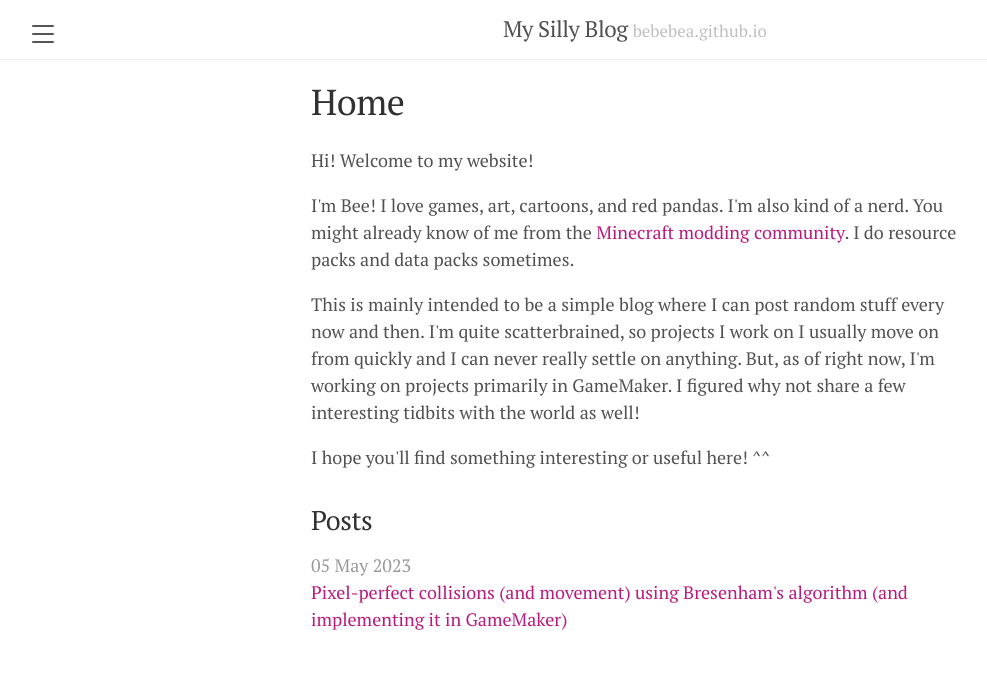
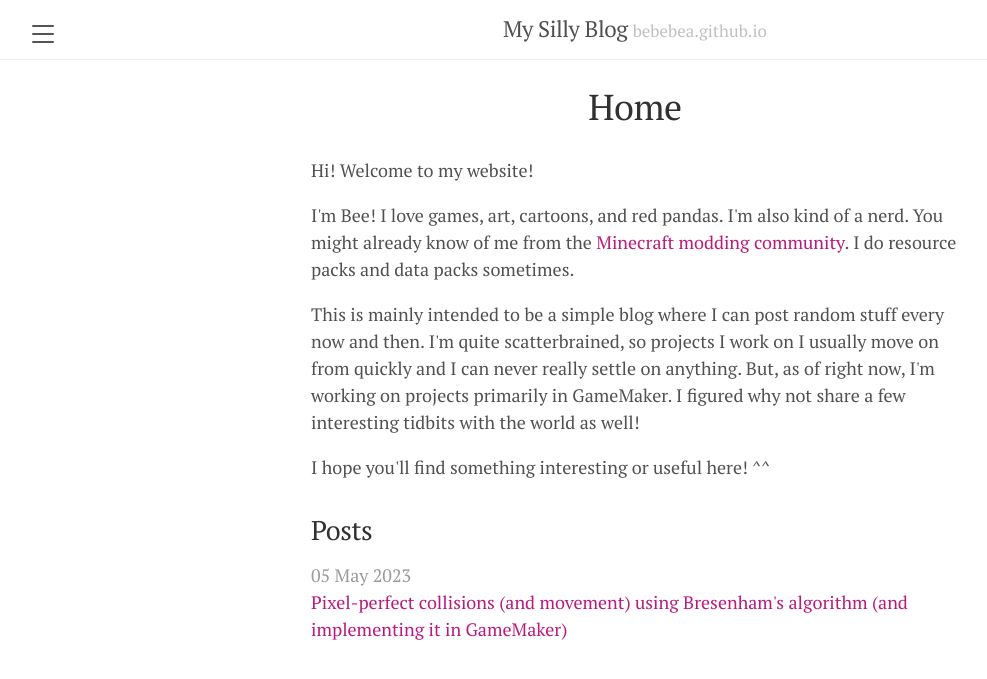
Before and after one commit to bebebea/bebebea.github.io, a Jekyll site: the page built from index.html, in a window 1280 px wide. Shown: the top 679 px of the page, without its empty margins (5-992 px from the left). Built offline with Jekyll 4.4.1, drawn with Linux system fonts in a browser that asks for light colours; the list of posts is cut into pages by our own code.

Commit message:
Update poole.css

```diff
--- a/public/css/poole.css
+++ b/public/css/poole.css
@@ -90,6 +90,8 @@ h1, h2, h3, h4, h5, h6 {
 h1 {
   font-size: 2rem;
   margin-bottom: 1.5rem;
+  line-height: 1.3;
+  text-align: center;
 }
 h2 {
   margin-top: 2rem;
```
